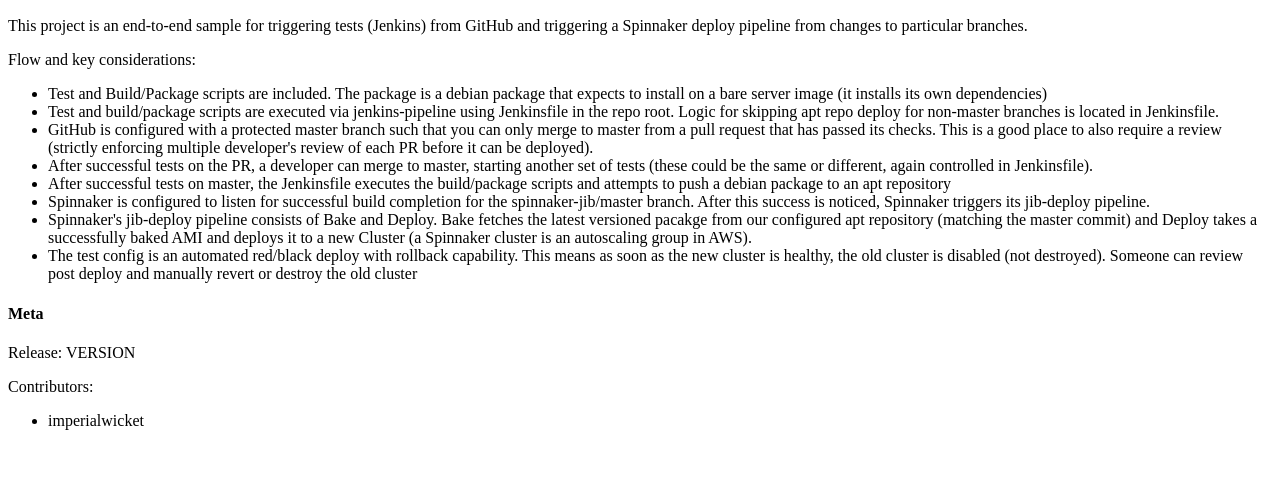
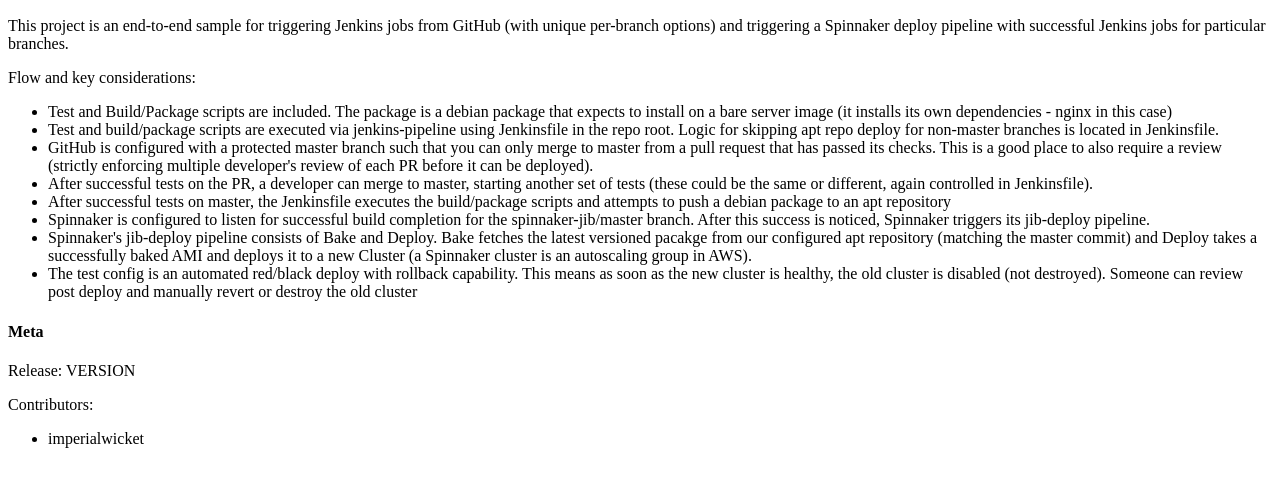
Before and after one commit to imperialwicket/spinnaker-jib, a plain HTML site: page src/index.html in a window 1280 px wide. Shown: the part 134-620 px from the top of the page. Drawn offline with Linux system fonts and the light colour scheme.

Commit message:
Reword first paragraph (#17)

```diff
--- a/src/index.html
+++ b/src/index.html
@@ -6,10 +6,10 @@
 	<p><a href="https://en.wikipedia.org/wiki/Jib">Wikipedia</a></p>
 
         <h2>spinnaker-jib</h2>
-        <p>This project is an end-to-end sample for triggering tests (Jenkins) from GitHub and triggering a Spinnaker deploy pipeline from changes to particular branches.<p>
+        <p>This project is an end-to-end sample for triggering Jenkins jobs from GitHub (with unique per-branch options) and triggering a Spinnaker deploy pipeline with successful Jenkins jobs for particular branches.<p>
         <p>Flow and key considerations:
         <ul>
-          <li>Test and Build/Package scripts are included. The package is a debian package that expects to install on a bare server image (it installs its own dependencies)</li>
+          <li>Test and Build/Package scripts are included. The package is a debian package that expects to install on a bare server image (it installs its own dependencies - nginx in this case)</li>
           <li>Test and build/package scripts are executed via jenkins-pipeline using Jenkinsfile in the repo root. Logic for skipping apt repo deploy for non-master branches is located in Jenkinsfile.</li>
           <li>GitHub is configured with a protected master branch such that you can only merge to master from a pull request that has passed its checks. This is a good place to also require a review (strictly enforcing multiple developer's review of each PR before it can be deployed).</li>
           <li>After successful tests on the PR, a developer can merge to master, starting another set of tests (these could be the same or different, again controlled in Jenkinsfile).</li>
```
